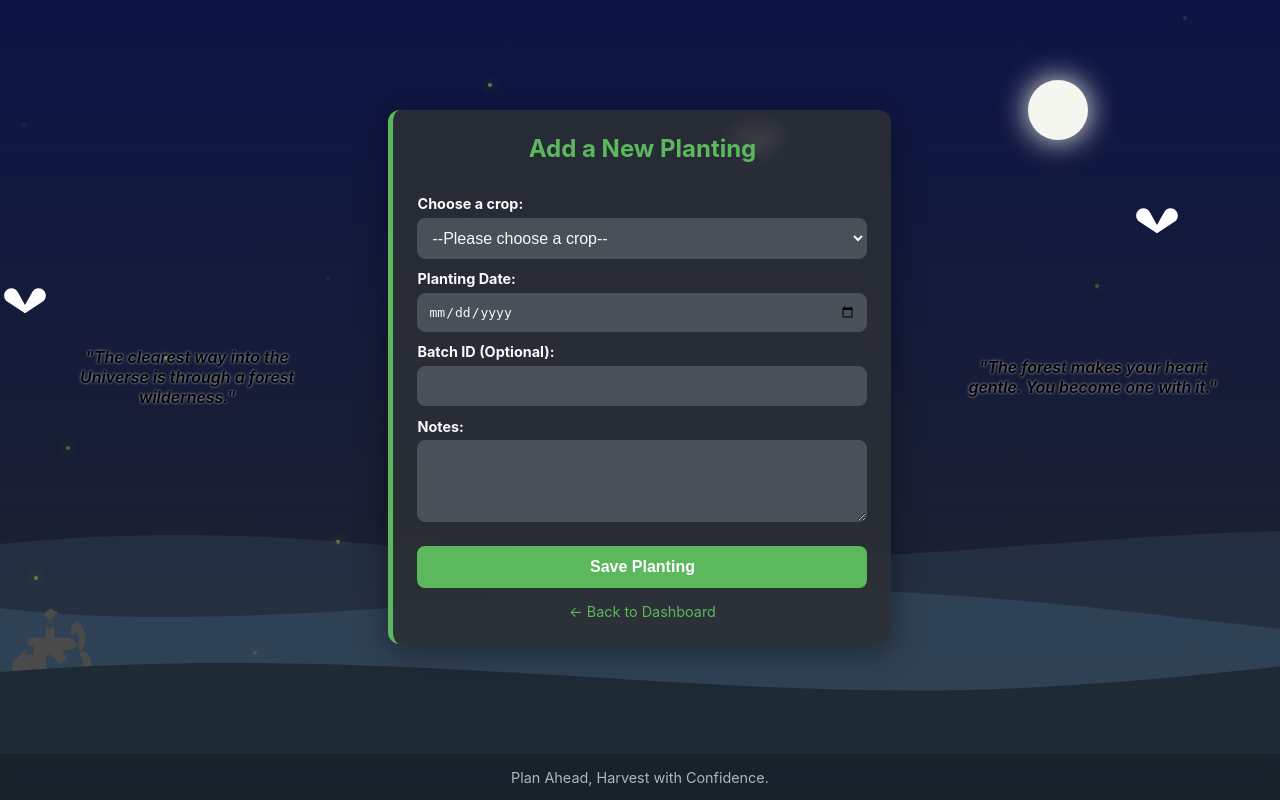
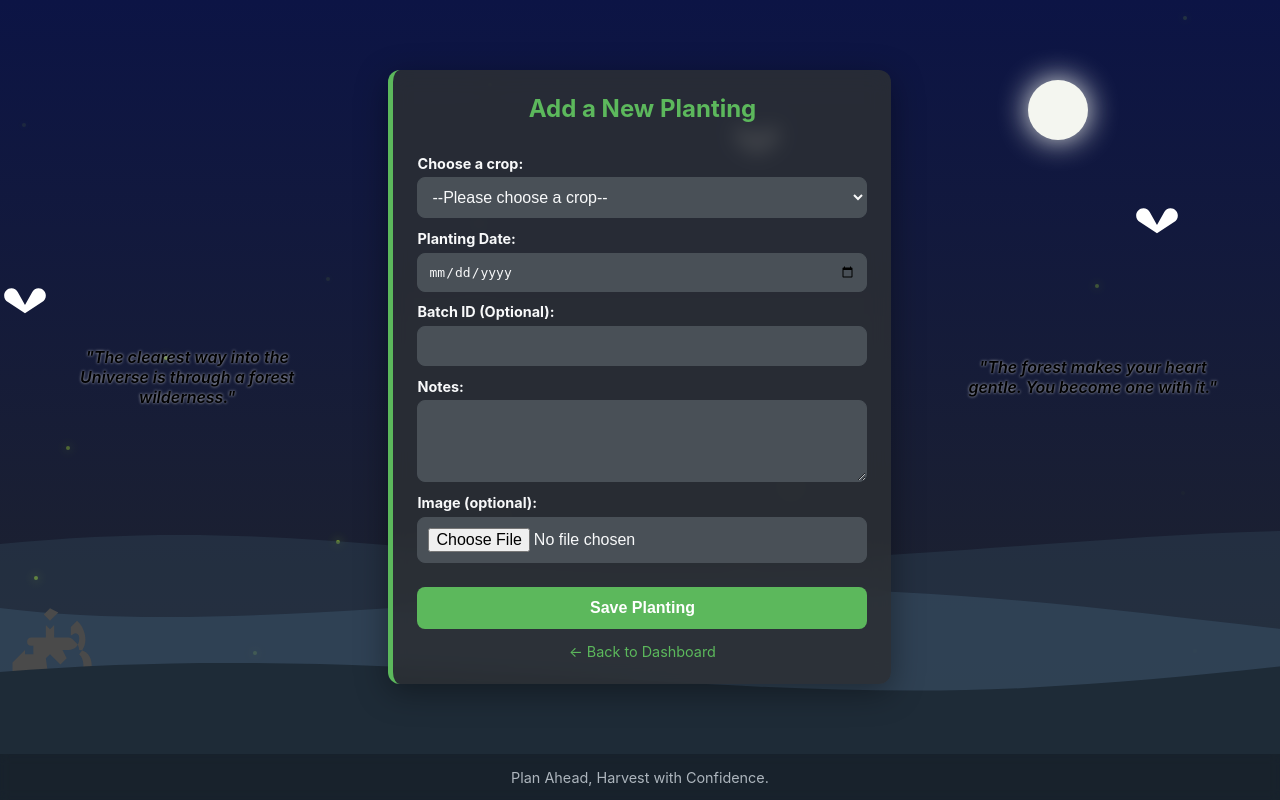
Before and after one commit to SaiShreyas203/smartharvester, a Django app: page /add/ in a window 1280 px wide. Run offline with Django 5.2, Linux system fonts and the light colour scheme.

Commit message:
Updated views.py and edit.html

```diff
--- a/tracker/templates/tracker/edit.html
+++ b/tracker/templates/tracker/edit.html
@@ -40,7 +40,6 @@
         .quote-panel {
             flex: 1; max-width: 250px; font-style: italic;
             text-align: center; font-size: 1em; padding: 1em;
-            /* Changed: Made text black and bold with a shadow for visibility */
             color: black;
             font-weight: 600;
             text-shadow: 0px 0px 3px rgba(255, 255, 255, 0.7);
@@ -87,7 +86,7 @@
 
     <main class="main-content-wrapper">
         <div class="quote-panel" id="quote-left"></div>
-        <form action="{% if is_editing %}{% url 'update_planting' planting.id %}{% else %}{% url 'save_planting' %}{% endif %}" method="post">
+        <form action="{% if is_editing %}{% url 'update_planting' planting.id %}{% else %}{% url 'save_planting' %}{% endif %}" method="post" enctype="multipart/form-data">
             <h2>{% if is_editing %}Edit Planting{% else %}Add a New Planting{% endif %}</h2>
             {% csrf_token %}
 
@@ -107,6 +106,13 @@
 
             <label for="notes">Notes:</label>
             <textarea id="notes" name="notes">{% if is_editing %}{{ planting.notes }}{% endif %}</textarea>
+
+            <label for="image">Image (optional):</label>
+            <input type="file" id="image" name="image" accept="image/*">
+            {% if is_editing and planting.image_url %}
+                <br>
+                <img src="{{ planting.image_url }}" alt="Current Image" style="max-width:140px;max-height:140px;border-radius:10px;">
+            {% endif %}
 
             <button type="submit">{% if is_editing %}Update Planting{% else %}Save Planting{% endif %}</button>
             <a href="{% url 'index' %}" class="back-link">&larr; Back to Dashboard</a>
--- a/tracker/views.py
+++ b/tracker/views.py
@@ -3,6 +3,8 @@ from datetime import date, timedelta
 from django.shortcuts import render, redirect
 from django.conf import settings
 import os
+import boto3
+import uuid
 
 DATA_FILE_PATH = os.path.join(settings.BASE_DIR, 'tracker', 'data.json')
 
@@ -76,6 +78,21 @@ def save_planting(request):
         batch_id = request.POST.get('batch_id', f'batch-{date.today().strftime("%Y%m%d")}')
         notes = request.POST.get('notes', '')
 
+        # Image upload logic:
+        image_url = ""
+        if 'image' in request.FILES and request.FILES['image'].name:
+            image_file = request.FILES['image']
+            s3 = boto3.client(
+                's3',
+                aws_access_key_id=settings.AWS_ACCESS_KEY_ID,
+                aws_secret_access_key=settings.AWS_SECRET_ACCESS_KEY,
+                region_name=getattr(settings, 'AWS_S3_REGION_NAME', 'us-east-1')
+            )
+            extension = image_file.name.split('.')[-1]
+            key = f"media/planting_images/{uuid.uuid4()}.{extension}"
+            s3.upload_fileobj(image_file, settings.AWS_STORAGE_BUCKET_NAME, key, ExtraArgs={'ACL': 'public-read'})
+            image_url = f"https://{settings.AWS_STORAGE_BUCKET_NAME}.s3.amazonaws.com/{key}"
+
         if not crop_name or not planting_date_str:
             return redirect('index')
 
@@ -88,7 +105,8 @@ def save_planting(request):
             'planting_date': planting_date.isoformat(),
             'batch_id': batch_id,
             'notes': notes,
-            'plan': calculated_plan
+            'plan': calculated_plan,
+            'image_url': image_url
         })
         request.session['user_plantings'] = user_plantings
 
@@ -123,6 +141,21 @@ def update_planting(request, planting_id):
         batch_id = request.POST.get('batch_id', f'batch-{date.today().strftime("%Y%m%d")}')
         notes = request.POST.get('notes', '')
 
+        image_url = user_plantings[planting_id].get('image_url', '')
+        if 'image' in request.FILES and request.FILES['image'].name:
+            # Upload new image to S3:
+            image_file = request.FILES['image']
+            s3 = boto3.client(
+                's3',
+                aws_access_key_id=settings.AWS_ACCESS_KEY_ID,
+                aws_secret_access_key=settings.AWS_SECRET_ACCESS_KEY,
+                region_name=getattr(settings, 'AWS_S3_REGION_NAME', 'us-east-1')
+            )
+            extension = image_file.name.split('.')[-1]
+            key = f"media/planting_images/{uuid.uuid4()}.{extension}"
+            s3.upload_fileobj(image_file, settings.AWS_STORAGE_BUCKET_NAME, key, ExtraArgs={'ACL': 'public-read'})
+            image_url = f"https://{settings.AWS_STORAGE_BUCKET_NAME}.s3.amazonaws.com/{key}"
+
         if not crop_name or not planting_date_str:
             return redirect('index')
 
@@ -134,7 +167,8 @@ def update_planting(request, planting_id):
             'planting_date': planting_date.isoformat(),
             'batch_id': batch_id,
             'notes': notes,
-            'plan': calculated_plan
+            'plan': calculated_plan,
+            'image_url': image_url
         }
         request.session['user_plantings'] = user_plantings
 
```
Also changed, not shown: bucket-policy.json (added, +10 -0 lines), config/settings.py (+17 -4 lines), tracker/forms.py (added, +10 -0 lines), tracker/models.py (+10 -1 lines).
